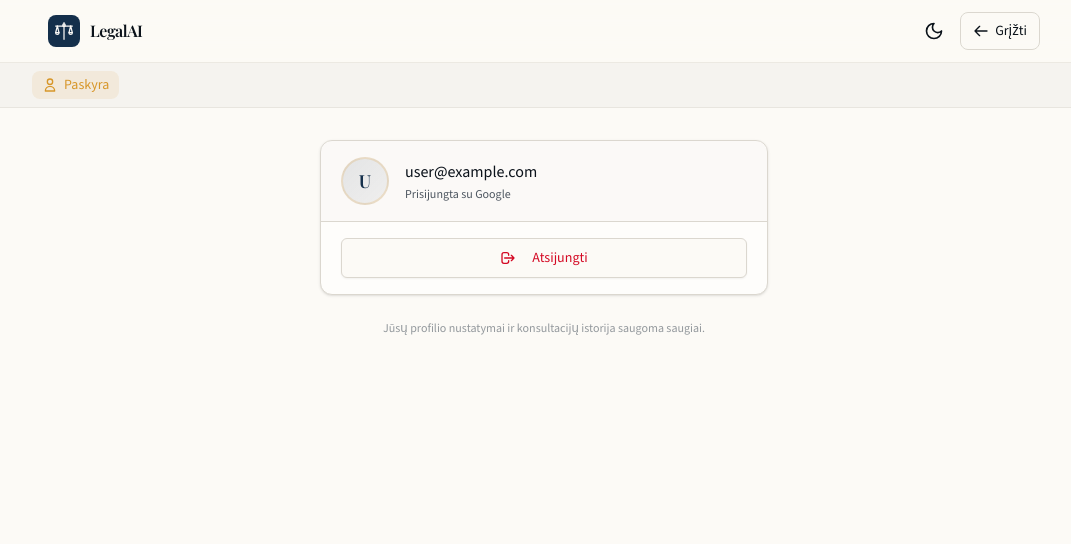
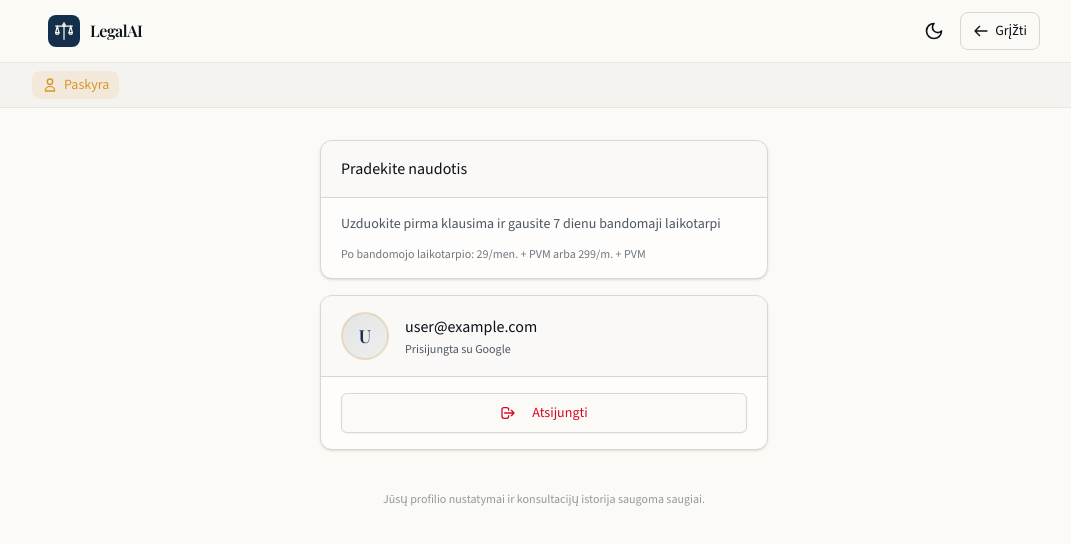
Before and after one commit to madutis/legalai, a Next.js app: page /account in a window 1280 px wide. Shown: the top 544 px of the page, without its empty margins (96-1167 px from the left). Built offline with nearby package versions, Linux system fonts and the light colour scheme; no server answers; the database is empty; sample sign-in values are in the browser's storage.

Commit message:
feat(06-03): integrate SubscriptionStatus into account page
- Import and add SubscriptionStatus component above user info card
- Add space-y-4 gap between cards for consistent spacing
- Both cards maintain max-w-md width

```diff
--- a/src/app/account/page.tsx
+++ b/src/app/account/page.tsx
@@ -5,6 +5,7 @@ import { useRouter } from 'next/navigation';
 import { Button } from '@/components/ui/button';
 import { Header } from '@/components/layout/Header';
 import { useAuth } from '@/contexts/AuthContext';
+import { SubscriptionStatus } from '@/components/subscription/SubscriptionStatus';
 import Link from 'next/link';
 
 export default function AccountPage() {
@@ -74,7 +75,10 @@ export default function AccountPage() {
 
       {/* Main Content */}
       <main className="flex-1 overflow-auto">
-        <div className="max-w-5xl mx-auto px-3 sm:px-4 py-6 sm:py-8 flex flex-col items-center">
+        <div className="max-w-5xl mx-auto px-3 sm:px-4 py-6 sm:py-8 flex flex-col items-center space-y-4">
+          {/* Subscription Status Card */}
+          <SubscriptionStatus />
+
           {/* User Info Card */}
           <div className="w-full max-w-md bg-card rounded-xl border border-border shadow-sm overflow-hidden animate-fade-up" style={{ opacity: 0 }}>
               {/* User Header */}
```
